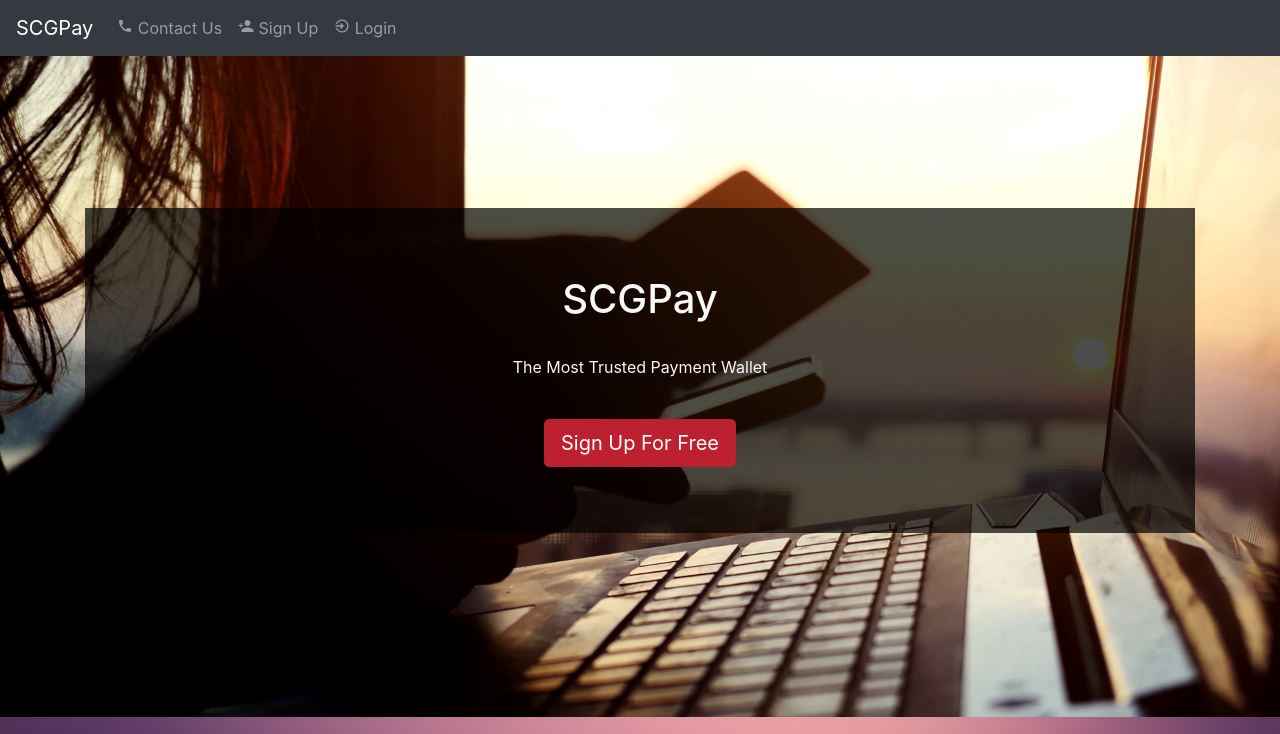
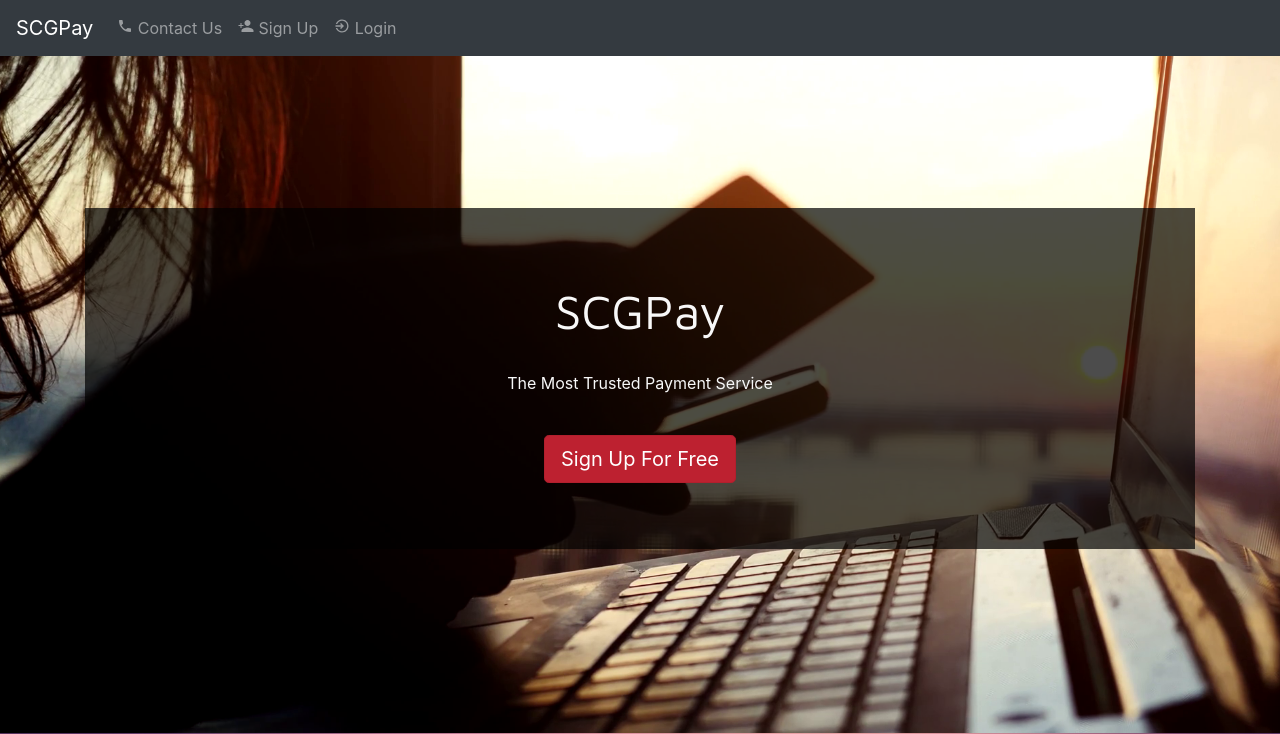
Before and after one commit to chaitanyarahalkar/transaction-system, a Django app: page / in a window 1280 px wide. Shown: the top 734 px of the page. Run offline with Django 3.2, Linux system fonts and the light colour scheme; some libraries are stand-ins or nearby versions.

Commit message:
Changed the site font

```diff
--- a/app/templates/app/index.html
+++ b/app/templates/app/index.html
@@ -7,7 +7,10 @@
 
     <link rel="stylesheet" href="https://stackpath.bootstrapcdn.com/bootstrap/4.1.3/css/bootstrap.min.css" integrity="sha384-MCw98/SFnGE8fJT3GXwEOngsV7Zt27NXFoaoApmYm81iuXoPkFOJwJ8ERdknLPMO" crossorigin="anonymous"> {% load static %}
     <link rel="stylesheet" type="text/css" href="{% static 'app/css/style.css' %}">
+    <link href="https://fonts.googleapis.com/css?family=Maven+Pro" rel="stylesheet">
+
     <title>SCGPay</title>
+
 </head>
 
 <body>
@@ -38,9 +41,9 @@
     <div id="banner_image">
         <div class="container">
             <div class="banner_content">
-                <H1>SCGPay</H1>
+                <div style="font-size: 48px; font-family: 'Maven Pro', serif;">SCGPay</div>
                 <br>
-                <p>The Most Trusted Payment Wallet</p>
+                <p>The Most Trusted Payment Service</p>
                 <br>
                 <a href="/register" class="btn btn-danger btn-lg active">Sign Up For Free</a>
             </div>
```
